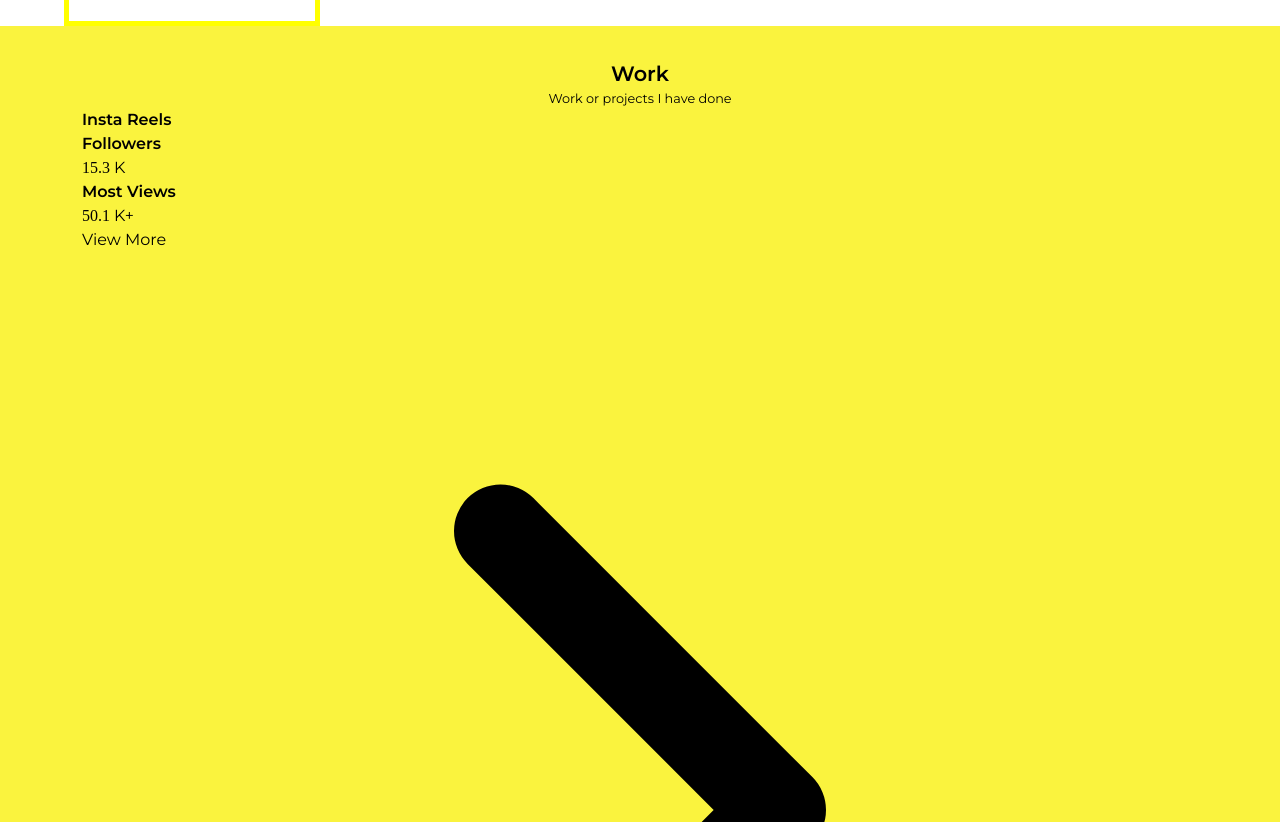
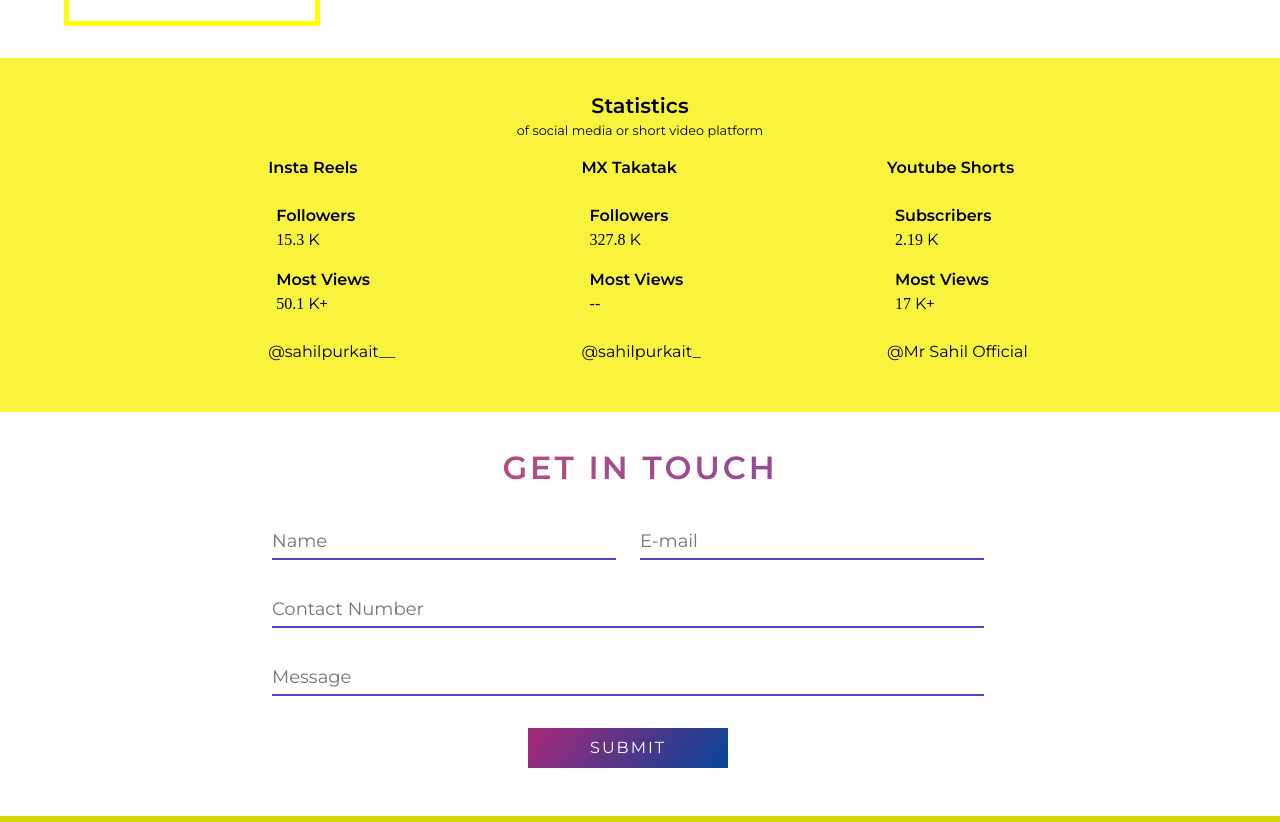
Before and after one commit to arafatulla/sahil-purkait-portfolio, a plain HTML site: page index.html in a window 1280 px wide. Shown: the part 1022-1844 px from the top of the page. Drawn offline with nearby package versions, Linux system fonts and the light colour scheme; a web font is replaced by a local one.

Commit message:
added stats section

```diff
--- a/dist/css/style.css
+++ b/dist/css/style.css
@@ -26,30 +26,35 @@
   padding: 2rem 0.4rem;
 }
 
-#work {
+#stats {
   background-color: #FAF33E;
   color: black;
 }
-#work .container {
+#stats .container {
   padding-top: 2rem;
   padding-bottom: 2rem;
 }
-#work .heading {
+#stats .heading {
   display: flex;
   justify-content: center;
   align-items: center;
   flex-direction: column;
 }
-#work .heading h4 {
+#stats .heading h4 {
   font-size: 1.3rem;
 }
-#work .heading p {
+#stats .heading p {
   font-size: 0.8rem;
 }
-#work .channels div .stats p {
+#stats .channels div {
+  padding-top: 0.5rem;
+  padding-left: 0.5rem;
+  padding-bottom: 0.5rem;
+}
+#stats .channels div .stats p {
   font-family: "Playfair Display", serif;
 }
-#work .channels div .link a {
+#stats .channels div .link a {
   background-color: #FAF33E;
   color: black;
   font-size: 1rem;
@@ -176,6 +181,15 @@ footer section {
     padding-top: 6rem;
   }
 
+  #stats {
+    margin-top: 2rem;
+  }
+  #stats .channels {
+    display: flex;
+    align-items: center;
+    justify-content: space-evenly;
+  }
+
   .contact-form {
     padding: 0 17rem;
   }
--- a/index.html
+++ b/index.html
@@ -57,11 +57,11 @@
             </div>
         </div>
     </section>
-    <section id="work">
+    <section id="stats">
       <div class="container">
         <div class="heading">
-          <h4>Work</h4>
-          <p>Work or projects I have done</p>
+          <h4>Statistics</h4>
+          <p>of social media or short video platform</p>
         </div>
         <div class="channels">
           <div class="instareels">
@@ -77,7 +77,7 @@
               </div>
             </div>
             <div class="link">
-              <a href="#">View More <svg xmlns="http://www.w3.org/2000/svg" viewBox="0 0 24 24" fill="none" stroke="currentColor" stroke-width="2" stroke-linecap="round" stroke-linejoin="round" class="feather feather-chevron-right"><polyline points="9 18 15 12 9 6"/></svg></a>
+              <a href="https://www.instagram.com/sahilpurkait__/">@sahilpurkait__</a>
             </div>
           </div>
           <div class="mxtakatak">
@@ -89,11 +89,11 @@
               </div>
               <div class="mostViews">
                 <h6>Most Views</h6>
-                <p></p>
+                <p>--</p>
               </div>
             </div>
             <div class="link">
-              <a href="#">View More <svg xmlns="http://www.w3.org/2000/svg" viewBox="0 0 24 24" fill="none" stroke="currentColor" stroke-width="2" stroke-linecap="round" stroke-linejoin="round" class="feather feather-chevron-right"><polyline points="9 18 15 12 9 6"/></svg></a>
+              <a href="https://share.mxtakatak.com/Byx8plyz">@sahilpurkait_</a>
             </div>
           </div>
           <div class="youtubeshorts">
@@ -109,7 +109,7 @@
               </div>
             </div>
             <div class="link">
-              <a href="#">View More <svg xmlns="http://www.w3.org/2000/svg"   viewBox="0 0 24 24" fill="none" stroke="currentColor" stroke-width="2" stroke-linecap="round" stroke-linejoin="round" class="feather feather-chevron-right"><polyline points="9 18 15 12 9 6"></polyline></svg></a>
+              <a href="https://youtube.com/channel/UCoHGuC3DCedZATxbm4hD1vQ">@Mr Sahil Official</a>
             </div>
           </div>
         </div>
```
Also changed, not shown: 1 other file.
